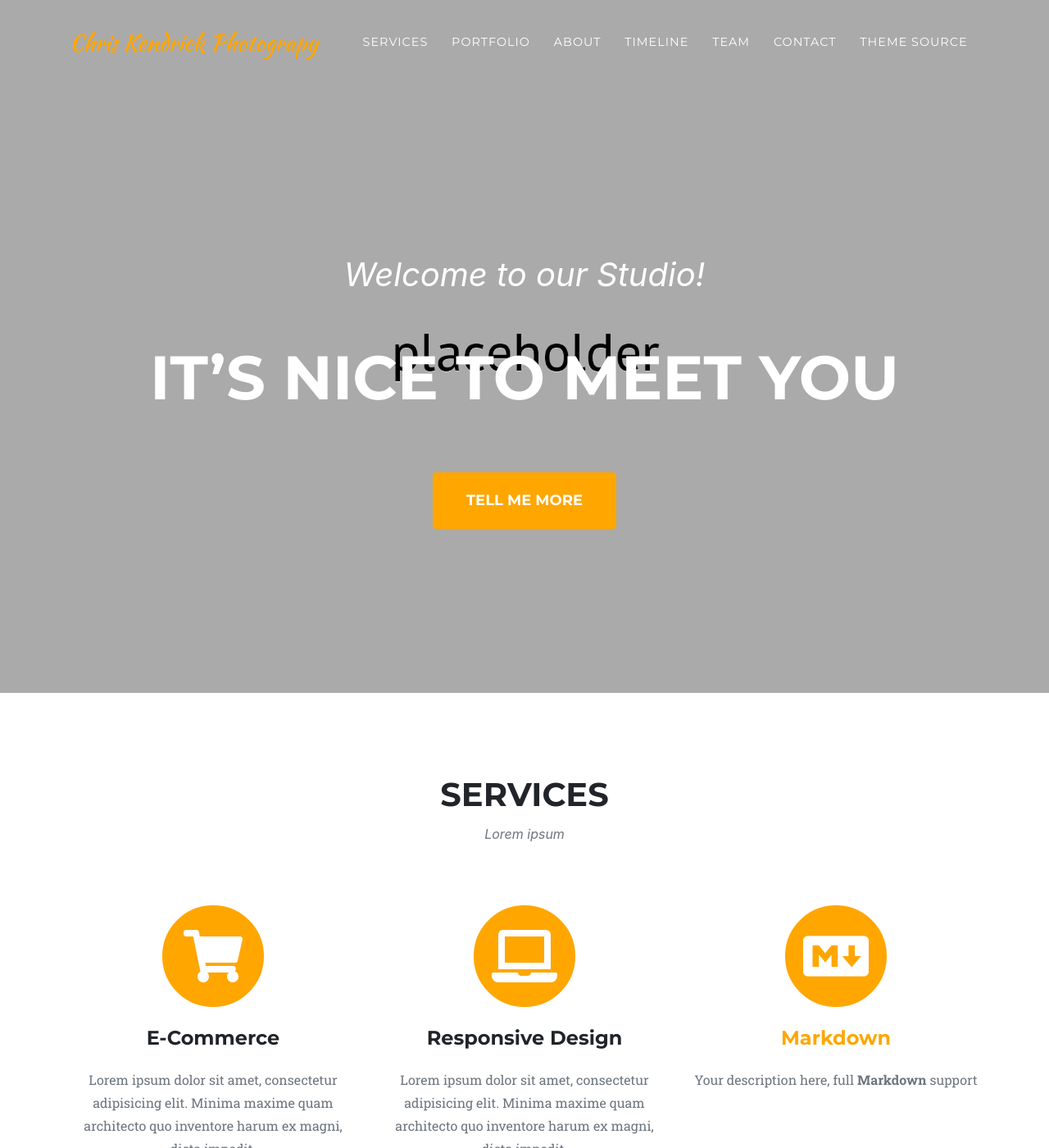
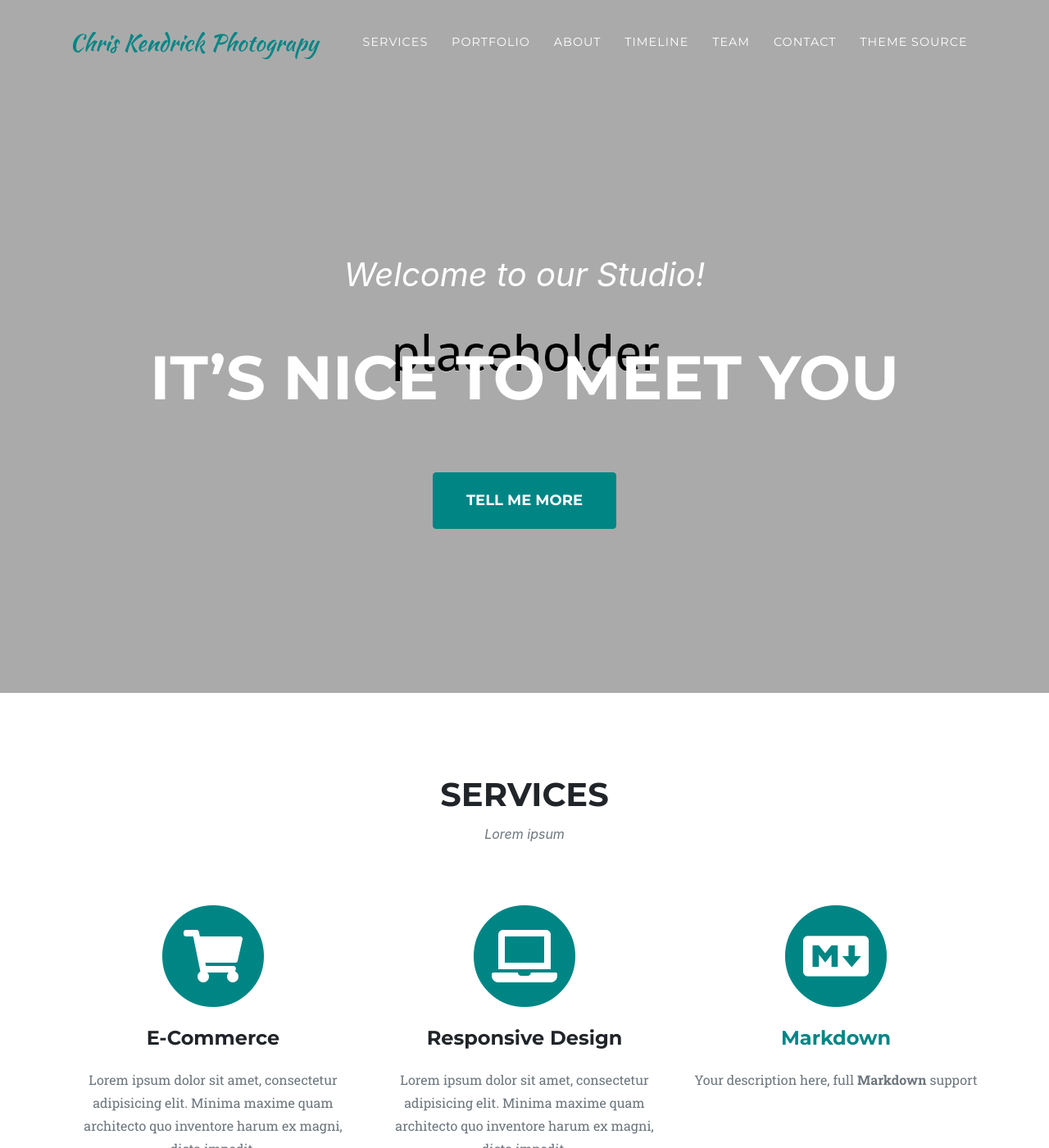
Before and after one commit to kendrickcc/kendrickcc.github.io, a Jekyll site: the page built from index.md, in a window 1280 px wide and 1400 px high. Shown: the whole window at 82% size. Built offline with Jekyll 4.4.1, drawn with Linux system fonts in a browser that asks for light colours; some web fonts are replaced.

Commit message:
color change

```diff
--- a/assets/css/agency.scss
+++ b/assets/css/agency.scss
@@ -18,7 +18,7 @@
 
 // Custom colors
 //$primary: {{ site.data.style.highlight | default: "#fed136" }} !default;
-$primary: {{ site.data.style.highlight | default: "#ffa600" }} !default;
+$primary: {{ site.data.style.highlight | default: "#008585" }} !default;
 $white: {{ site.data.style.white | default: "#fff" }} !default;
 $black: {{ site.data.style.black | default: "#000" }} !default;
 
```
